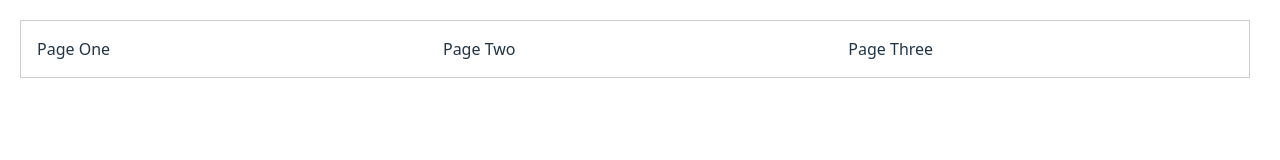
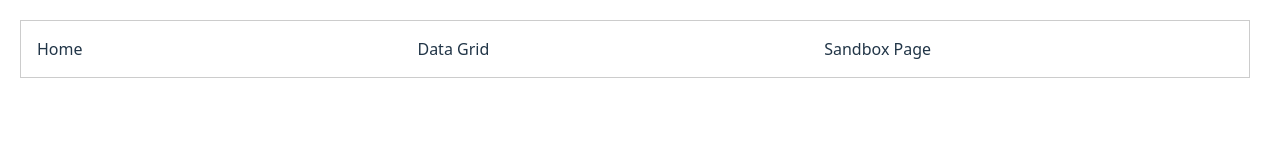
Before and after one commit to bmackeyimproving/BDD-Demo, a React (Vite) app in the folder bdd-vite-react/: page / in a window 1280 px wide. Shown: the top 160 px of the page. Built offline with nearby package versions, Linux system fonts and the light colour scheme.

Commit message:
Rename links

```diff
--- a/bdd-vite-react/src/App.jsx
+++ b/bdd-vite-react/src/App.jsx
@@ -16,9 +16,9 @@ function App() {
         <nav className="fixed-nav">
           <Box>
             <List sx={{ display: 'flex' }}>
-              <ListItemButton component={Link} to="/">Page One</ListItemButton>
-              <ListItemButton component={Link} to="/page-two">Page Two</ListItemButton>
-              <ListItemButton component={Link} to="/page-three">Page Three</ListItemButton>
+              <ListItemButton component={Link} to="/">Home</ListItemButton>
+              <ListItemButton component={Link} to="/page-two">Data Grid</ListItemButton>
+              <ListItemButton component={Link} to="/page-three">Sandbox Page</ListItemButton>
             </List>
           </Box>
         </nav>
```
Also changed, not shown: 2 other files (tests, documents, lock files or other folders).
